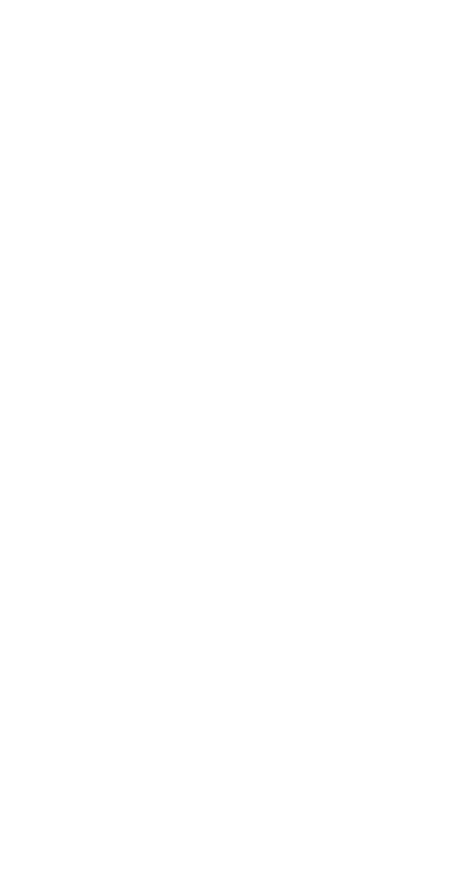
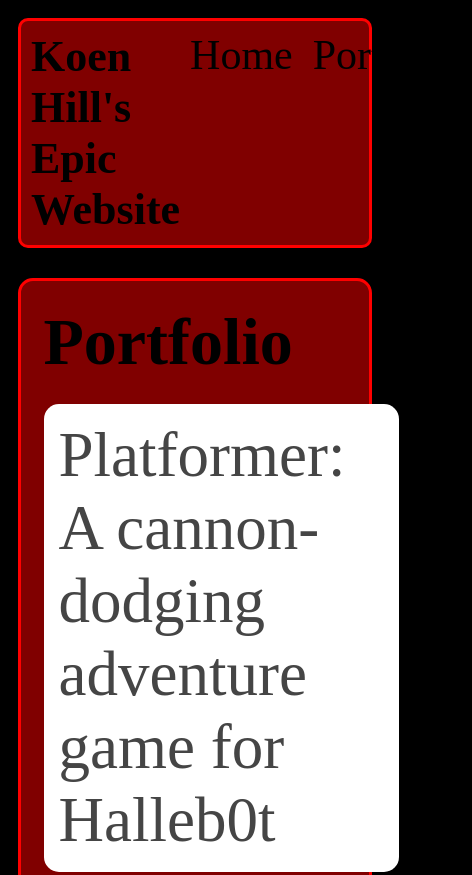
Before and after one commit to KBHILL/KBHILL.github.io, a plain HTML site: page portfolio.html in a window 390 px wide. Shown: the top 875 px of the page, 472 px wide, since content can reach past the window. Before the commit the page ends 844 px from the top, so only its background shows below. Drawn offline with Linux system fonts and the light colour scheme.

Commit message:
add portfolio page to website

```diff
--- a/portfolio.html
+++ b/portfolio.html
@@ -0,0 +1,41 @@
+<!DOCTYPE html>
+<html>
+  <head>
+    <title>My Epic Website</title>
+    <link rel="stylesheet" href="style.css" />
+  </head>
+
+  <body>
+    <!-- All content goes here -->
+    <div id="all-contents">
+      <nav>
+        <h1>Koen Hill's Epic Website</h1>
+        <ul id="nav-ul">
+          <li class="nav-li">
+            <a href="index.html">Home</a>
+          </li>
+          <li class="nav-li">
+            <a href="portfolio.html">Portfolio</a>
+          </li>
+        </ul>
+      </nav>
+
+      <main>
+        <div class="content">
+          <h1>Portfolio</h1>
+          <ul id="portfolio">
+            <li>
+              <a href="fsd-projects/platformer/">Platformer: A cannon-dodging adventure game for Halleb0t</a>
+            </li>
+            <li>
+              <a href="fsd-projects/bouncing-box/">Bouncing Box: A fun introduction to web game development</a>
+            </li>
+            <li>
+              <a href="fsd-projects/circularity/">Circularity: A poetic motion experiment with circles</a>
+            </li>
+          </ul>
+        </div>
+      </main>
+    </div>
+  </body>
+</html>
--- a/style.css
+++ b/style.css
@@ -80,3 +80,76 @@ main {
 h2, h3 {
     margin: 0px;
 }
+/* Portfolio styles */
+.content h1 {
+  color: black;
+}
+
+#portfolio {
+  list-style-type: none;
+  padding-left: 0;
+}
+
+#portfolio li {
+  background: #fff;
+  padding: 10px;
+  border-radius: 10px;
+  margin-bottom: 10px;
+}
+
+#portfolio li:hover {
+  background: #eee;
+}
+
+#portfolio a {
+  text-decoration: none;
+  color: #454545;
+}
+@media screen and (min-width: 120px) and (max-width: 1080px) {
+  main {
+    height: 100ch;
+    zoom: 1.5;
+    display: grid;
+  }
+
+  h1 {
+    font-size: 44px;
+  }
+
+  h2 {
+    font-size: 42px;
+  }
+
+  h3 {
+    font-size: 36px;
+  }
+
+  #all-contents {
+    height: 100ch;
+    margin: none;
+  }
+
+  a {
+    font-size: 42px;
+  }
+
+  .sidebar {
+    margin-right: 0px;
+    justify-content: center;
+    align-items: center;
+  }
+
+  .sidebar-img {
+    width: 100%;
+  }
+
+  p,
+  li {
+    font-size: 24px;
+  }
+
+  .content {
+    align-content: center;
+    justify-content: center;
+  }
+}
```
